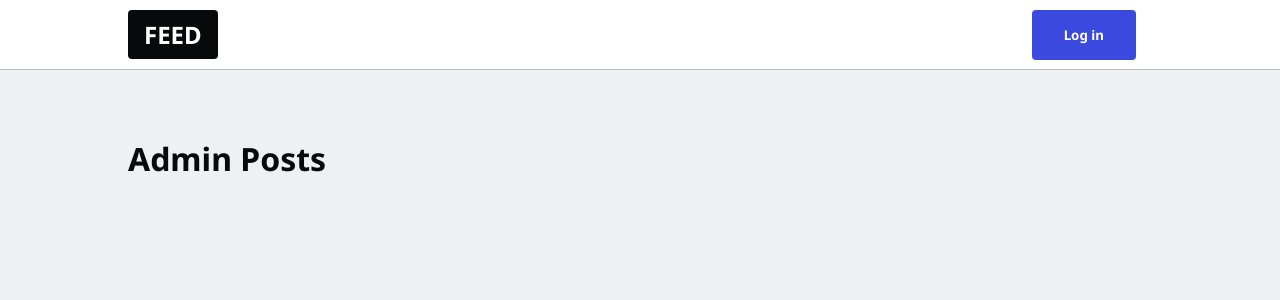
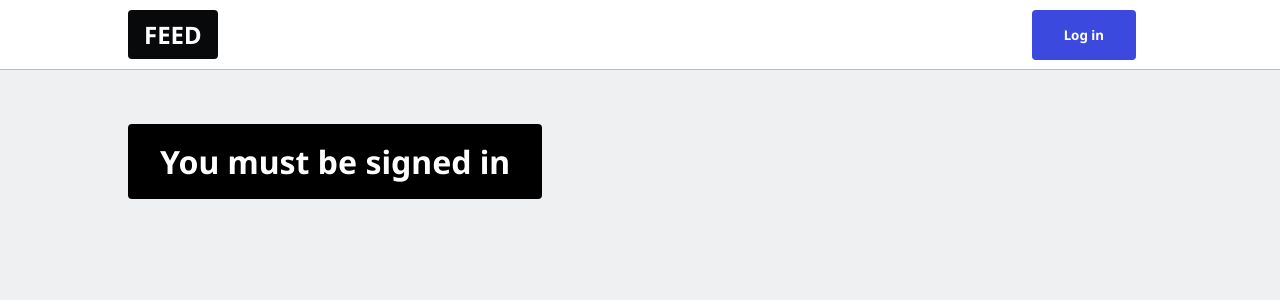
Before and after one commit to BaseBenjamin13/learn-next, a Next.js app: page /admin in a window 1280 px wide. Shown: the top 300 px of the page. Built offline with nearby package versions, Linux system fonts and the light colour scheme; no server answers.

Commit message:
adding AuthCheck component & styling it

```diff
--- /dev/null
+++ b/components/AuthCheck.js
@@ -0,0 +1,16 @@
+import React, { useContext} from 'react';
+import Link from 'next/link';
+import { UserContext } from '../lib/context';
+
+export default function AuthCheck(props) {
+    const { username } = useContext(UserContext);
+
+  return username ?
+        props.children :
+        props.fallback ||
+        <Link href="/enter">
+            <button style={{fontSize: "200%", color: "white", backgroundColor: "black"}}>
+                You must be signed in
+            </button>
+        </Link>
+}
--- a/components/Navbar.js
+++ b/components/Navbar.js
@@ -24,7 +24,7 @@ export default function NavBar() {
                         </li>
                         <li>
                             <Link href={`/${username}`}>
-                                <img src={user.photoURL || '/B.png'} />
+                                <img src={user?.photoURL || '/B.png'} />
                             </Link>
                         </li>
 
--- a/pages/admin/index.js
+++ b/pages/admin/index.js
@@ -1,10 +1,12 @@
 
+import AuthCheck from '../../components/AuthCheck';
 
 export default function AdminPostsPage({ }) {
     return (
         <main>
-
-            <h1>Admin Posts</h1>
+            <AuthCheck>
+                <h1>Admin Posts</h1>
+            </AuthCheck>
         </main>
     )
 }
```
